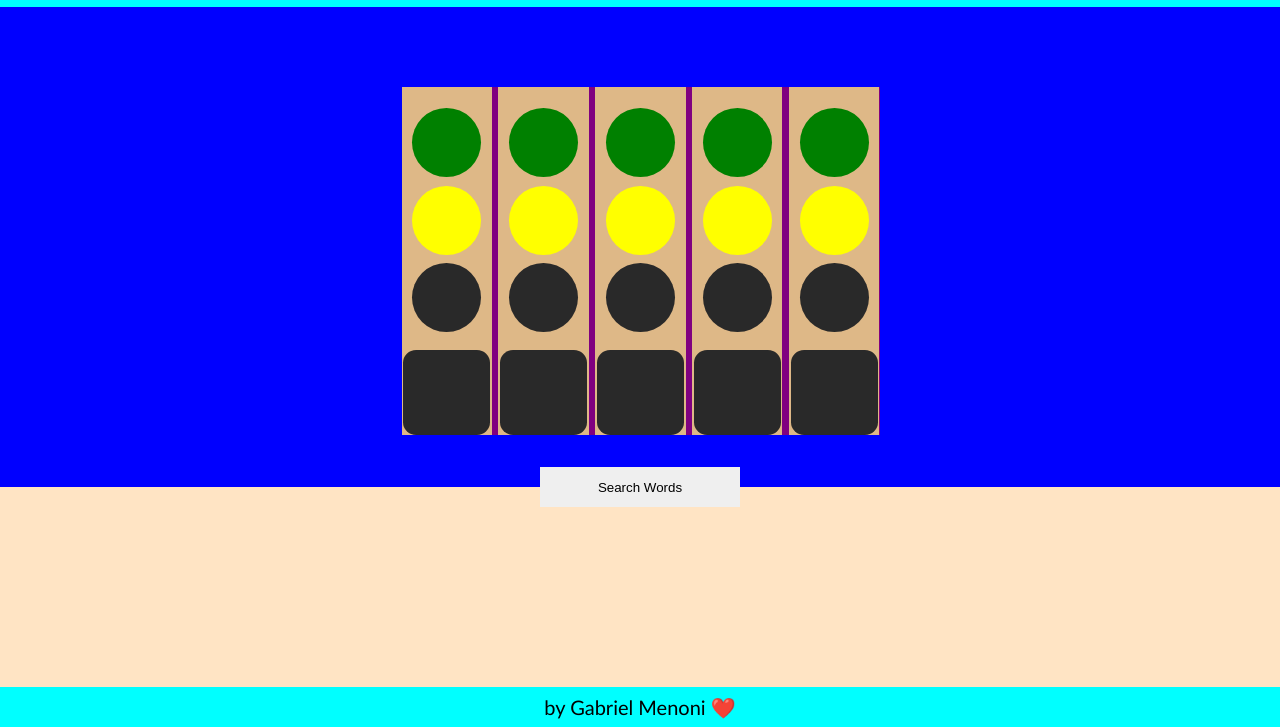
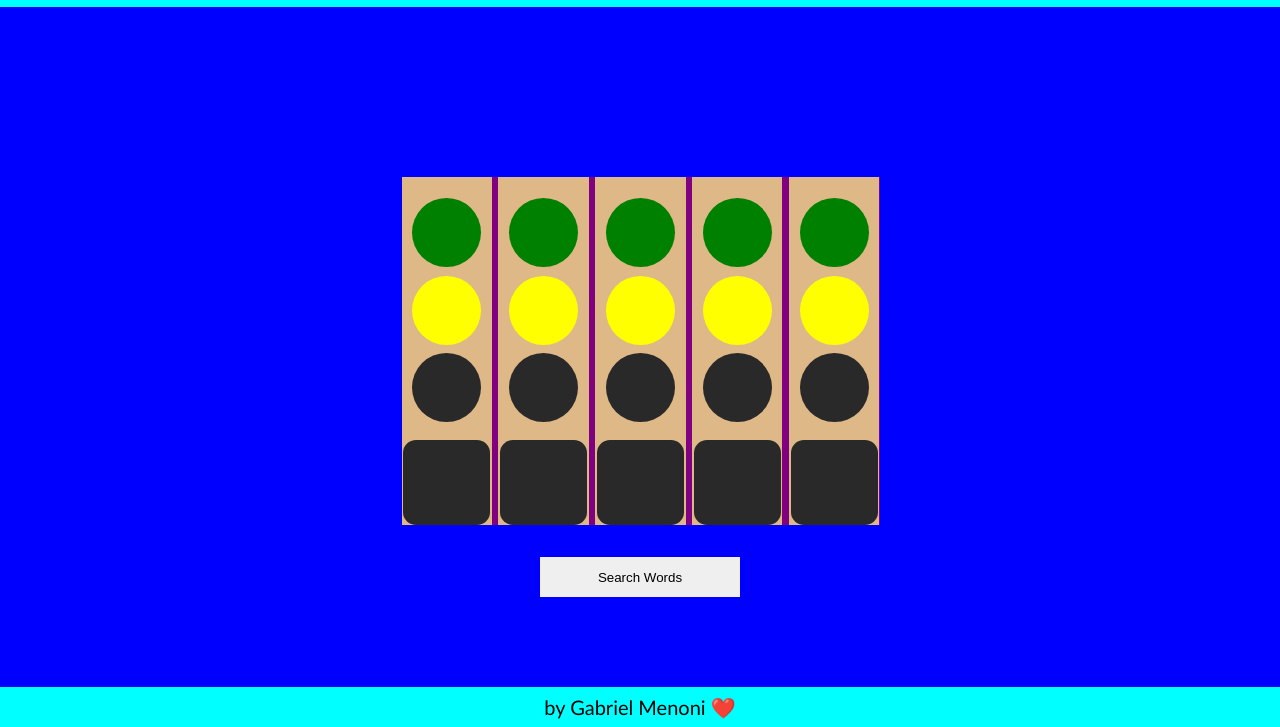
Before and after one commit to GabrielMenoni/term.ooo-solver, a website: page landing-page.html in a window 1280 px wide. Shown: the part 73-800 px from the top of the page. Drawn offline with Linux system fonts and the light colour scheme.

Commit message:
Changed site layout

```diff
--- a/styles.css
+++ b/styles.css
@@ -38,8 +38,9 @@ body #main-wrapper #content #letters {
     padding-top: 20vh;
     padding-left: 5vw;
     padding-right: 5vw;
+    align-content: center;
     width: 90vw;
-    height: 50vh;
+    height: 75vh;
     background-color: brown;
 }
 
@@ -96,8 +97,10 @@ body #main-wrapper #content #letters #search {
         padding-top: 20vh;
         padding-left: calc(50vw - 238.5px);
         padding-right: calc(50vw - 238.5px);
+        align-content: center;
+
         width: 477px;
-        height: 50vh;
+        height: 75vh;
         background-color: blue;
     }
 
```
